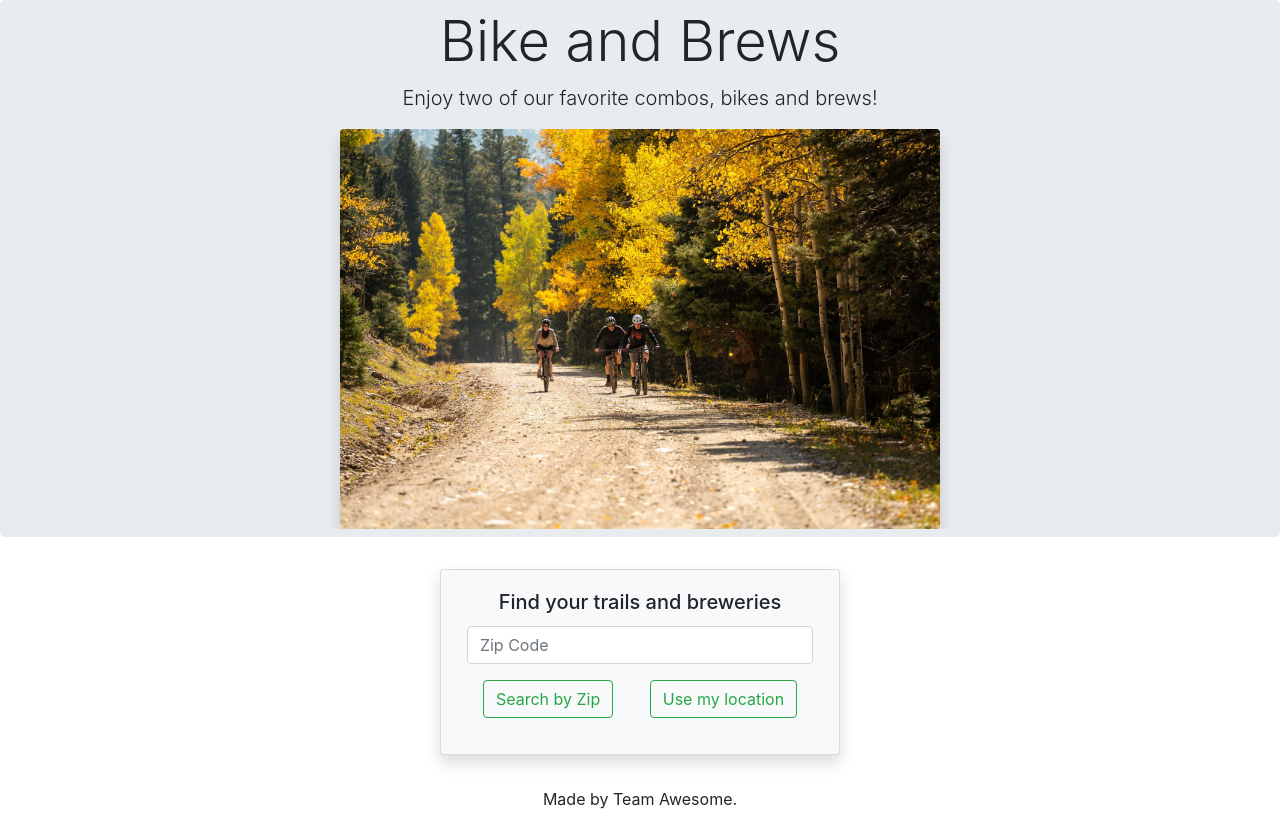
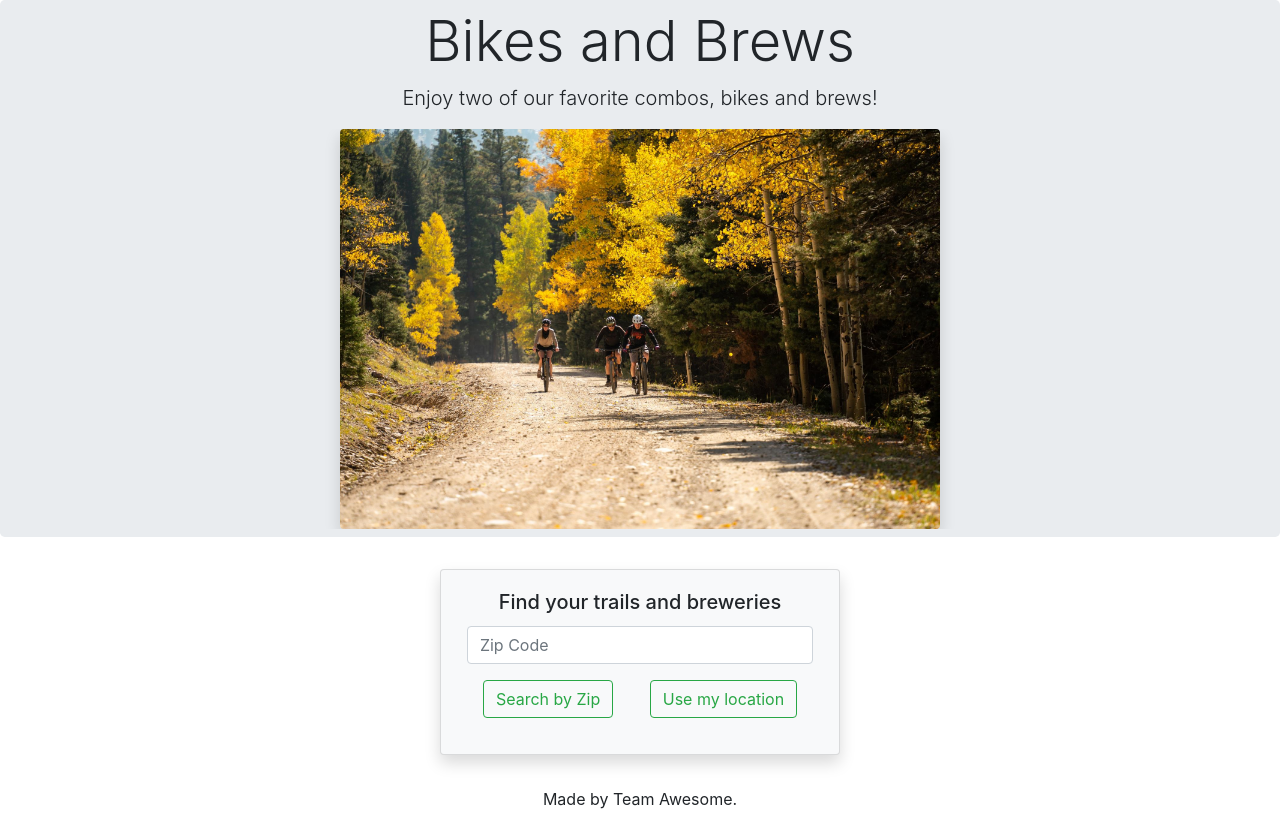
Before and after one commit to ajlaursen/Bikes-And-Brews, a plain HTML site: page index.html in a window 1280 px wide. Drawn offline with nearby package versions, Linux system fonts and the light colour scheme; some packages are replaced by stand-ins of ours.

Commit message:
fixed a typo

```diff
--- a/index.html
+++ b/index.html
@@ -21,7 +21,7 @@
   <body>
     <div class="jumbotron text-center p-2">
       <div class="container">
-        <h1 class="display-4">Bike and Brews</h1>
+        <h1 class="display-4">Bikes and Brews</h1>
         <p class="lead">Enjoy two of our favorite combos, bikes and brews!</p>
 
         <!-- Carousel images -->
```
